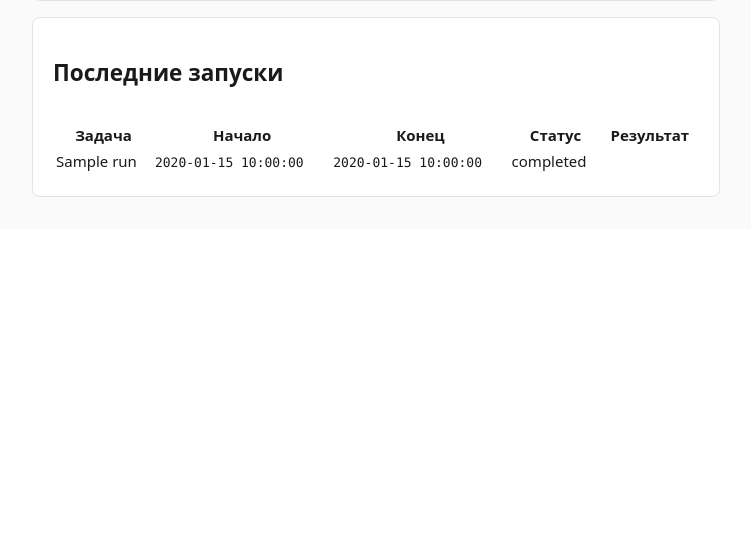
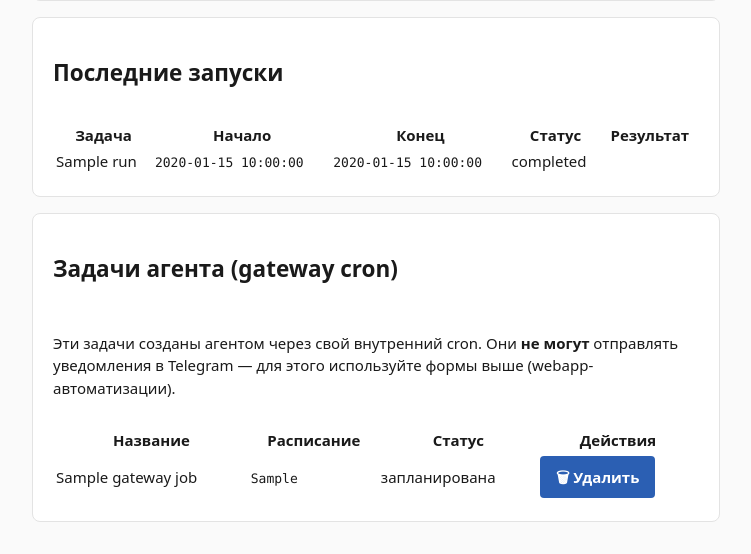
Before and after one commit to aikula/MultiUserHermesAgent, a FastAPI app: template webapp/app/templates/automations.html in a window 1280 px wide. Shown: the part 2083-2637 px from the top of the page, without its empty margins (264-1015 px from the left). Before the commit the page ends 2280 px from the top, so only its background shows below. Run offline with FastAPI, Linux system fonts and the light colour scheme; the template is opened without the code that fills it: most values are stand-ins (such as "Sample title", 1, 10 or a date in 2020); parts of the project's set-up code (start-up, migrations or seed data) failed here and were passed over; some libraries are stand-ins or nearby versions.

Commit message:
Автоматизации: action_type=create_scheduled_job, системный промпт, gateway cron в UI
- Добавлен action_type create_scheduled_job в REVIEW_ACTIONS (approval.py)
- Обработка create_scheduled_job в /api/approve, pending confirmation (web + TG)
- Блок «Автоматизации» в system prompt: агент должен использовать action_intent,
  а не свой внутренний cron
- API /api/gateway-cron и DELETE /api/gateway-cron/{job_id} для просмотра
  и удаления задач агента
- Секция «Задачи агента» на странице Автоматизаций с кнопкой удаления
- docker-compose: маунт /root/.hermes/cron в webapp для чтения jobs.json
- SOUL.md: инструкция не использовать hermes cron

```diff
--- a/docker-compose.yml
+++ b/docker-compose.yml
@@ -130,6 +130,7 @@ services:
       - /root/.hermes-app:/opt/app/data
       - /root/.hermes/users:/opt/hermes-users:rw
       - /root/.hermes-shared:/opt/hermes-shared:rw
+      - /root/.hermes/cron:/opt/hermes-cron:ro
     networks:
       - tghub-network
     labels:
--- a/webapp/app/main.py
+++ b/webapp/app/main.py
@@ -849,8 +849,52 @@ async def automations_page(request: Request, user: str | None = Depends(current_
         lambda: get_db().execute("SELECT login, name FROM users WHERE uid=?", (user,)).fetchone()
     )
     return _render(request, "automations.html",
-                   user={"uid": user, **(dict(u) if u else {"login": "?", "name": "?"})},
-                   jobs=jobs, runs=[dict(r) for r in runs])
+user={"uid": user, **(dict(u) if u else {"login": "?", "name": "?"})},
+                    jobs=jobs, runs=[dict(r) for r in runs], gateway_jobs=await _gateway_cron_jobs())
+
+
+@app.get("/api/gateway-cron")
+async def api_gateway_cron(user: str | None = Depends(current_user)):
+    if not user:
+        raise HTTPException(401, "not authenticated")
+    return JSONResponse({"ok": True, "jobs": await _gateway_cron_jobs()})
+
+
+@app.delete("/api/gateway-cron/{job_id}")
+async def api_gateway_cron_delete(job_id: str, request: Request, user: str | None = Depends(current_user)):
+    if not user:
+        raise HTTPException(401, "not authenticated")
+    require_csrf(request)
+    gateway_dir = Path("/opt/hermes-cron")
+    cron_path = gateway_dir / "jobs.json"
+    try:
+        data = json.loads(cron_path.read_text(encoding="utf-8")) if cron_path.exists() else {"jobs": []}
+    except (json.JSONDecodeError, OSError):
+        data = {"jobs": []}
+    before = len(data.get("jobs", []))
+    data["jobs"] = [j for j in data.get("jobs", []) if j.get("id") != job_id]
+    if len(data["jobs"]) == before:
+        raise HTTPException(404, "gateway cron job not found")
+    cron_path.parent.mkdir(parents=True, exist_ok=True)
+    cron_path.write_text(json.dumps(data, ensure_ascii=False, indent=2), encoding="utf-8")
+    return JSONResponse({"ok": True, "deleted": job_id})
+
+
+async def _gateway_cron_jobs() -> list[dict]:
+    """Read gateway's cron/jobs.json and return simplified list."""
+    loop = asyncio.get_running_loop()
+
+    def _read():
+        cron_path = Path("/opt/hermes-cron") / "jobs.json"
+        if not cron_path.exists():
+            return []
+        try:
+            data = json.loads(cron_path.read_text(encoding="utf-8"))
+            return data.get("jobs", [])
+        except (json.JSONDecodeError, OSError):
+            return []
+
+    return await loop.run_in_executor(None, _read)
 
 
 @app.get("/api/files")
@@ -990,6 +1034,29 @@ async def api_chat(request: Request, user: str | None = Depends(current_user)):
                         await loop.run_in_executor(None, chat.save_message, user, "web", "assistant",
                                           f"✅ Письмо отправлено на {payload['to']}", 0)
                         return JSONResponse({"ok": True, "intent_id": pending["id"], "result": result})
+                    elif pending["action_type"] == "create_scheduled_job":
+                        from .jobs import store as job_store
+                        job_payload = payload.get("payload") or {}
+                        if not job_payload and payload.get("message"):
+                            job_payload = {"message": payload["message"]}
+                        if not job_payload and payload.get("prompt"):
+                            job_payload = {"prompt": payload["prompt"]}
+                        job = await asyncio.to_thread(
+                            job_store.create_job,
+                            uid=user,
+                            title=payload.get("title", ""),
+                            kind=payload.get("kind", "reminder"),
+                            schedule_type=payload.get("schedule_type", "one_time"),
+                            run_at=payload.get("run_at"),
+                            time_of_day=payload.get("time_of_day"),
+                            weekdays=payload.get("weekdays"),
+                            channel=payload.get("channel", "web"),
+                            payload=job_payload,
+                        )
+                        await loop.run_in_executor(None, execute_intent, pending["id"], json.dumps(job, ensure_ascii=False, default=str), None)
+                        summary = f"✅ Автоматизация «{job.get('title', payload.get('kind', '?'))}» создана"
+                        await loop.run_in_executor(None, chat.save_message, user, "web", "assistant", summary, 0)
+                        return JSONResponse({"ok": True, "intent_id": pending["id"], "job": job})
                     else:
                         await loop.run_in_executor(None, execute_intent, pending["id"], None, f"Unknown action: {pending['action_type']}")
                         return JSONResponse({"ok": False, "error": f"Unknown action: {pending['action_type']}"})
--- a/webapp/app/static/automations.js
+++ b/webapp/app/static/automations.js
@@ -147,4 +147,18 @@
       }
     });
   });
+
+  // Gateway cron job deletion
+  document.querySelectorAll(".btn-delete-gateway").forEach((b) => {
+    b.addEventListener("click", async () => {
+      if (!confirm("Удалить задачу агента? Это действие необратимо.")) return;
+      try {
+        await api(`/api/gateway-cron/${b.dataset.id}`, { method: "DELETE" });
+        const row = b.closest("tr");
+        if (row) row.remove();
+      } catch (err) {
+        alert(err.message);
+      }
+    });
+  });
 })();
--- a/webapp/app/templates/automations.html
+++ b/webapp/app/templates/automations.html
@@ -145,5 +145,42 @@
   {% endif %}
 </section>
 
+{% if gateway_jobs %}
+<section class="card">
+  <h2>Задачи агента (gateway cron)</h2>
+  <p class="lead">
+    Эти задачи созданы агентом через свой внутренний cron. Они <strong>не могут</strong> отправлять
+    уведомления в Telegram — для этого используйте формы выше (webapp-автоматизации).
+  </p>
+  <table class="jobs-table">
+    <thead>
+      <tr><th>Название</th><th>Расписание</th><th>Статус</th><th>Действия</th></tr>
+    </thead>
+    <tbody>
+      {% for gj in gateway_jobs %}
+        <tr data-gateway-job="{{ gj.id }}">
+          <td>{{ gj.name or gj.id[:8] }}</td>
+          <td><code>{{ gj.schedule_display or gj.schedule | default('?') }}</code></td>
+          <td>
+            {% if gj.last_error %}
+              <span class="status status-error" title="{{ gj.last_error }}">ошибка</span>
+            {% elif gj.last_delivery_error %}
+              <span class="status status-error" title="{{ gj.last_delivery_error }}">ошибка доставки</span>
+            {% elif gj.state == 'scheduled' %}
+              <span class="status status-enabled">запланирована</span>
+            {% else %}
+              <span class="status status-{{ gj.state or 'unknown' }}">{{ gj.state or '?' }}</span>
+            {% endif %}
+          </td>
+          <td>
+            <button class="btn btn-small btn-danger btn-delete-gateway" data-id="{{ gj.id }}">🗑 Удалить</button>
+          </td>
+        </tr>
+      {% endfor %}
+    </tbody>
+  </table>
+</section>
+{% endif %}
+
 <script src="{{ chat_prefix }}/static/automations.js"></script>
 {% endblock %}
```
Also changed, not shown: webapp/app/approval.py (+13 -1 lines), webapp/app/chat.py (+24 -0 lines), webapp/app/relay.py (+20 -0 lines).
